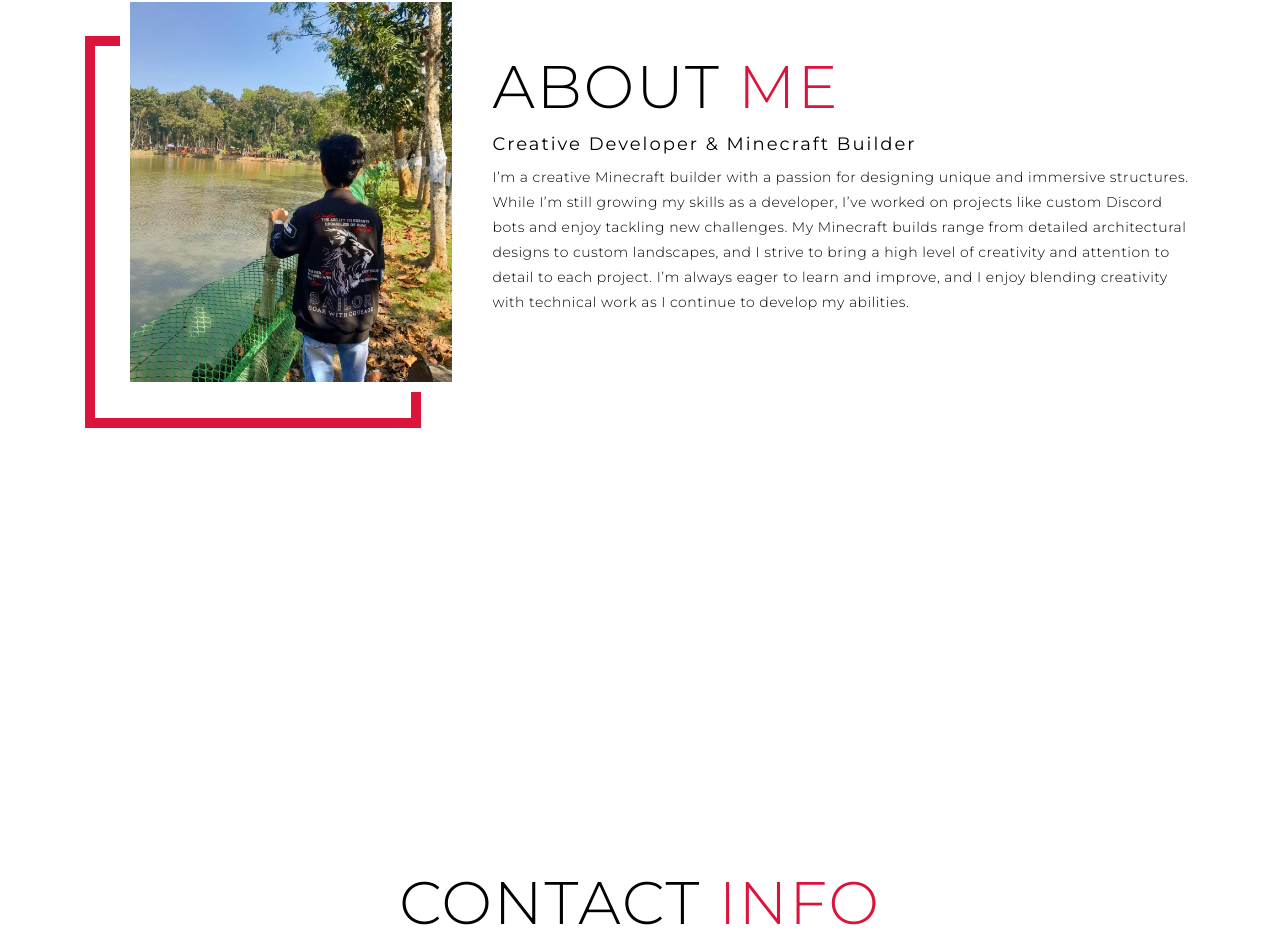
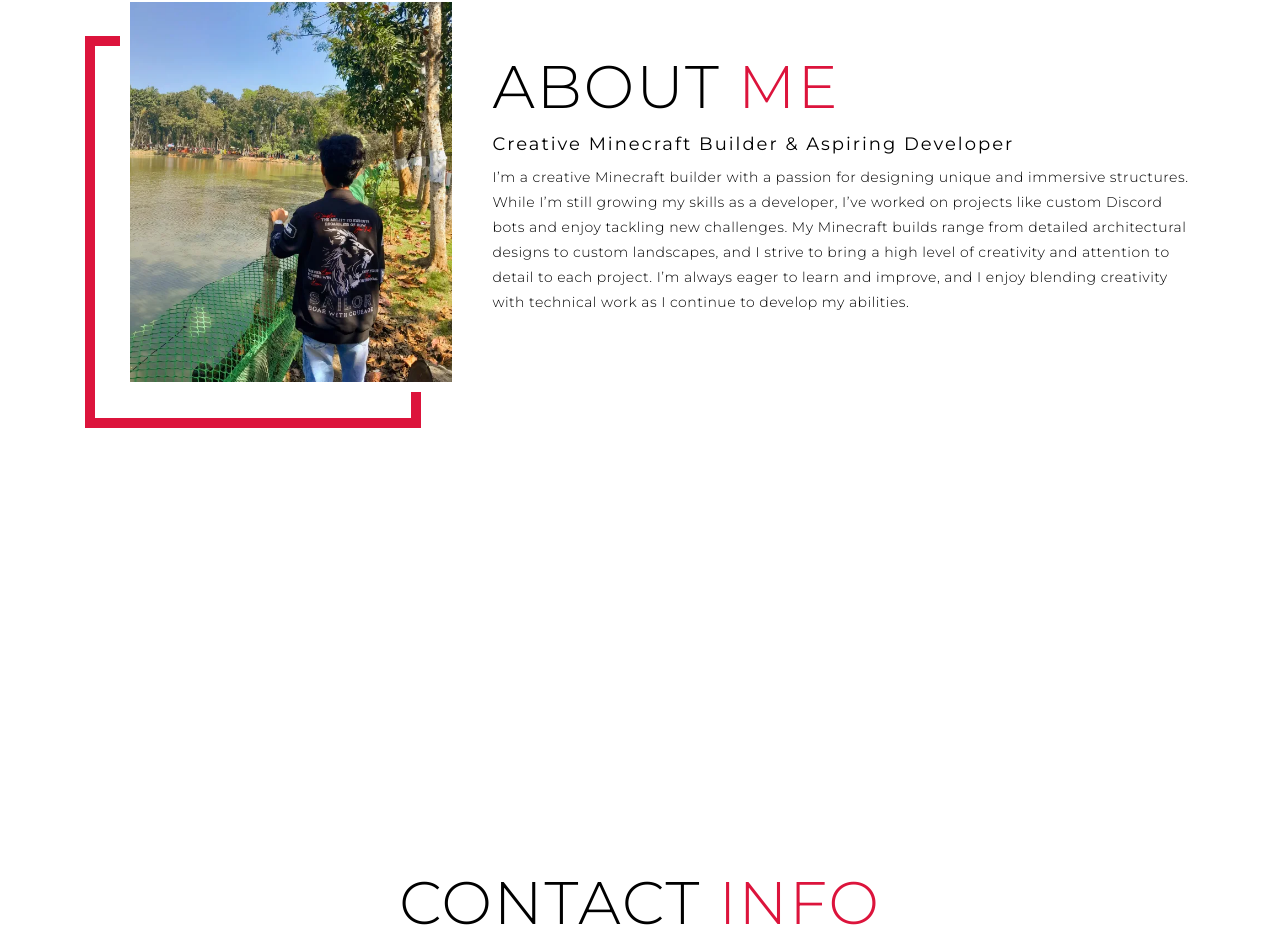
Before and after one commit to Mubtasin3/MinecraftBuild-portfolio, a plain HTML site: page index.html in a window 1280 px wide. Shown: the part 2531-3461 px from the top of the page. Drawn offline with Linux system fonts and the light colour scheme.

Commit message:
Update index.html

```diff
--- a/index.html
+++ b/index.html
@@ -102,7 +102,7 @@
       </div>
       <div class="col-right">
         <h1 class="section-title">About <span>me</span></h1>
-        <h2>Creative Developer & Minecraft Builder</h2>
+        <h2>Creative Minecraft Builder & Aspiring Developer</h2>
         <p>I’m a creative Minecraft builder with a passion for designing unique and immersive structures. While I’m still growing my skills as a developer, I’ve worked on projects like custom Discord bots and enjoy tackling new challenges. My Minecraft builds range from detailed architectural designs to custom landscapes, and I strive to bring a high level of creativity and attention to detail to each project. I’m always eager to learn and improve, and I enjoy blending creativity with technical work as I continue to develop my abilities.</p>
      </div>
     </div>
```
